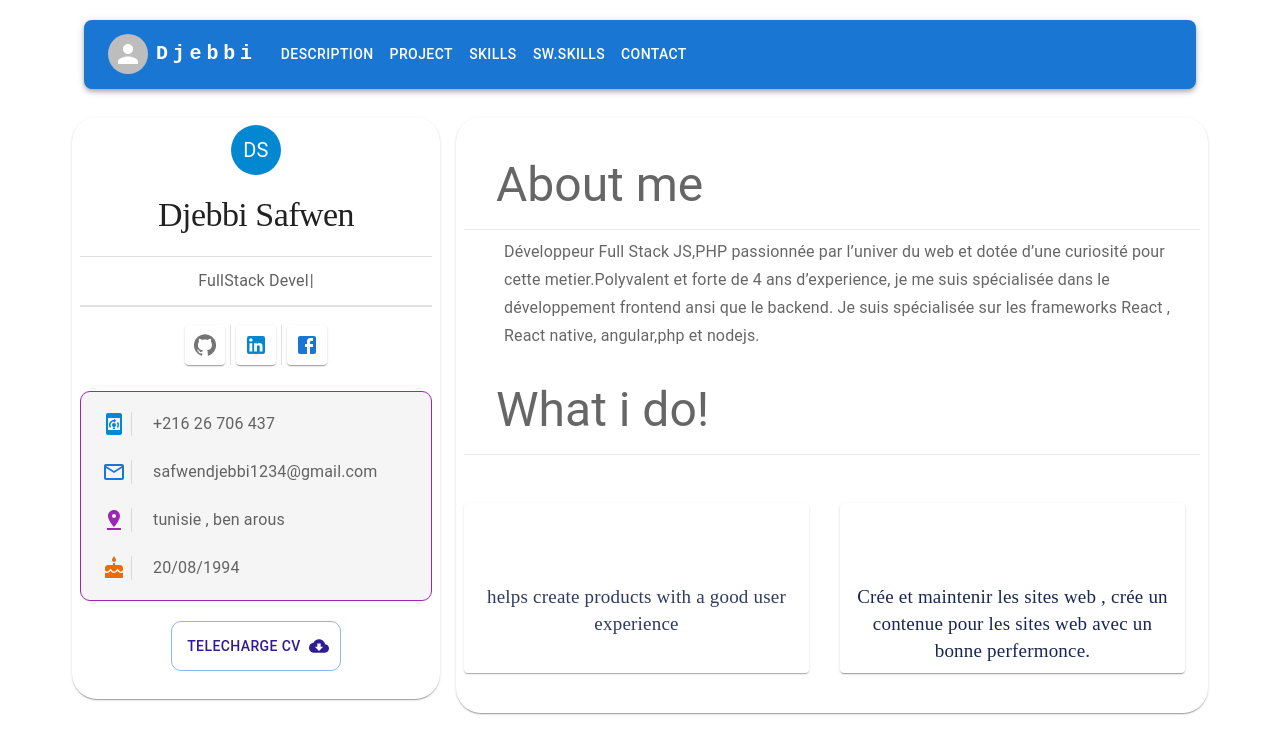
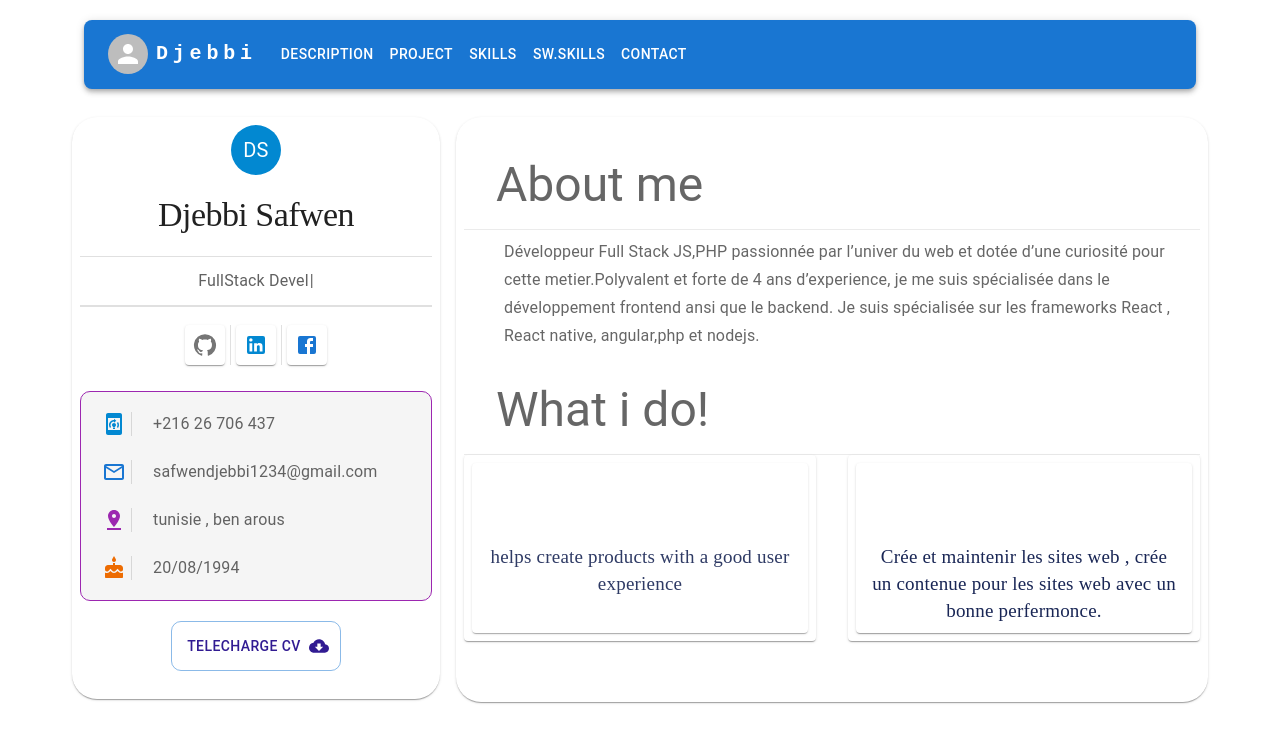
Before and after one commit to safwen-code/profileV5, a React (Create React App) app: page / in a window 1280 px wide. Shown: the top 754 px of the page. Built offline with nearby package versions, Linux system fonts and the light colour scheme.

Commit message:
add descreption part1

```diff
--- a/src/content/about/Description.jsx
+++ b/src/content/about/Description.jsx
@@ -7,14 +7,25 @@ import {
   Grid,
   Card,
   CardContent,
+  Box,
 } from '@mui/material'
 import { motion } from 'framer-motion'
+import Paper from '@mui/material/Paper'
+import { styled } from '@mui/material/styles'
+
 // import ui from '../../images/ui.jpg'
 // import appdev from '../../images/appdev.jpg'
 // import management from '../../images/management.png'
 // import webdev from '../../images/webdev.jpg'
 // import FavoriteIcon from '@mui/icons-material/Favorite'
 // import ShareIcon from '@mui/icons-material/Share'
+const Item = styled(Paper)(({ theme }) => ({
+  backgroundColor: theme.palette.mode === 'dark' ? '#1A2027' : '#fff',
+  ...theme.typography.body2,
+  padding: theme.spacing(1),
+  textAlign: 'center',
+  color: theme.palette.text.secondary,
+}))
 
 const Description = () => {
   const gridContainerVariants = {
@@ -28,7 +39,6 @@ const Description = () => {
   }
 
   return (
-    <>
     <motion.div
       variants={gridContainerVariants}
       initial="hidden"
@@ -48,8 +58,8 @@ const Description = () => {
           ml={5}
           mt={1}
         >
-            Développeur Full Stack JS,PHP passionnée par l’univer du web et
-            dotée d’une curiosité pour cette metier.Polyvalent et forte de 4 ans
+          Développeur Full Stack JS,PHP passionnée par l’univer du web et dotée
+          d’une curiosité pour cette metier.Polyvalent et forte de 4 ans
           d’experience, je me suis spécialisée dans le développement frontend
           ansi que le backend. Je suis spécialisée sur les frameworks React ,
           React native, angular,php et nodejs.
@@ -61,13 +71,21 @@ const Description = () => {
         </Typography>
       </motion.div>
       <Divider light />
-        <Grid container spacing={2} mt={4} mb={4}>
-          <Grid item xs={12} sm={8} md={6}>
+      <Grid
+        container
+        spacing={4}
+        rowSpacing={1}
+        // columnSpacing={{ xs: 1, sm: 2, md: 3 }}
+        mb={6.7}
+      >
+        <Grid item xs={12} sm={6}>
+          <Item>
             <motion.div variants={gridItemVariants}>
               <Card
                 sx={{
                   height: 170,
                   maxWidth: 345,
+                  margin: 'auto',
                   //   background: `url(${ui})`,
                   backgroundSize: 'cover',
                   backgroundPosition: 'center',
@@ -113,13 +131,16 @@ const Description = () => {
                 </CardActions> */}
               </Card>
             </motion.div>
+          </Item>
         </Grid>
-          <Grid item xs={12} sm={8} md={6}>
+        <Grid item xs={12} sm={6}>
+          <Item>
             <motion.div variants={gridItemVariants}>
               <Card
                 sx={{
                   height: 170,
                   maxWidth: 345,
+                  margin: 'auto',
                   //   background: `url(${appdev})`,
                   backgroundSize: 'cover',
                   backgroundPosition: 'center',
@@ -165,106 +186,10 @@ const Description = () => {
                 </CardActions> */}
               </Card>
             </motion.div>
+          </Item>
         </Grid>
-          {/* <Grid item xs={12} sm={8} md={6}>
-            <motion.div variants={gridItemVariants}>
-              <Card
-                sx={{
-                  height: 170,
-                  maxWidth: 345,
-                  background: `url(${management})`,
-                  backgroundSize: 'cover',
-                  backgroundPosition: 'center',
-                }}
-              >
-                <CardContent
-                  sx={{
-                    display: 'flex',
-                    flexDirection: 'column',
-                  }}
-                >
-                   <Typography
-                    gutterBottom
-                    variant="h5"
-                    component="div"
-                    sx={{ color: 'dark' }}
-                  >
-                    Management Project
-                  </Typography>
-                  <Typography
-                  mt={8}
-                    variant="body2"
-                    // color="text.secondary"
-
-                    sx={{
-                      color: '#192655',
-                      fontSize: '19px',
-                      fontFamily: 'cursive',
-                      fontStyle: 'initial',
-                    }} >
-                    Lorem ipsum dolor sit amet, consectetuer adipiscing elit,
-                    sed diam euismod volutpat
-                  </Typography>
-                </CardContent>
-                 <CardActions disableSpacing>
-                  <IconButton aria-label="add to favorites">
-                    <FavoriteIcon sx={{ color: '#D80032' }} />
-                  </IconButton>
-                  <IconButton aria-label="share">
-                    <ShareIcon sx={{ color: 'whitesmoke' }} />
-                  </IconButton>
-                </CardActions>
-              </Card>
-            </motion.div>
-          </Grid> */}
-          {/* <Grid item xs={12} sm={8} md={6}>
-            <motion.div variants={gridItemVariants}>
-              <Card
-                sx={{
-                  height: 170,
-                  maxWidth: 345,
-                  background: `url(${webdev})`,
-                  backgroundSize: 'cover',
-                  backgroundPosition: 'center',
-                }}
-              >
-                <CardContent
-                  sx={{
-                    display: 'flex',
-                    flexDirection: 'column',
-                  }}
-                >
-                  <Typography
-                    gutterBottom
-                    variant="h5"
-                    component="div"
-                    sx={{ color: 'dark' }}
-                  >
-                    Developpment Web F/B .end
-                  </Typography>
-                  <Typography
-                    variant="body2"
-                    color="text.secondary"
-                    sx={{ color: 'dark' }}
-                  >
-                    Lorem ipsum dolor sit amet, consectetuer adipiscing elit,
-                    sed diam euismod volutpat
-                  </Typography>
-                </CardContent>
-                 <CardActions disableSpacing>
-                  <IconButton aria-label="add to favorites">
-                    <FavoriteIcon sx={{ color: '#D80032' }} />
-                  </IconButton>
-                  <IconButton aria-label="share">
-                    <ShareIcon sx={{ color: 'whitesmoke' }} />
-                  </IconButton>
-                </CardActions>
-              </Card>
-            </motion.div>
-          </Grid> */}
       </Grid>
     </motion.div>
-    </>
   )
 }
 export default Description
```
Lines whose indentation alone changed are shown as unchanged.
